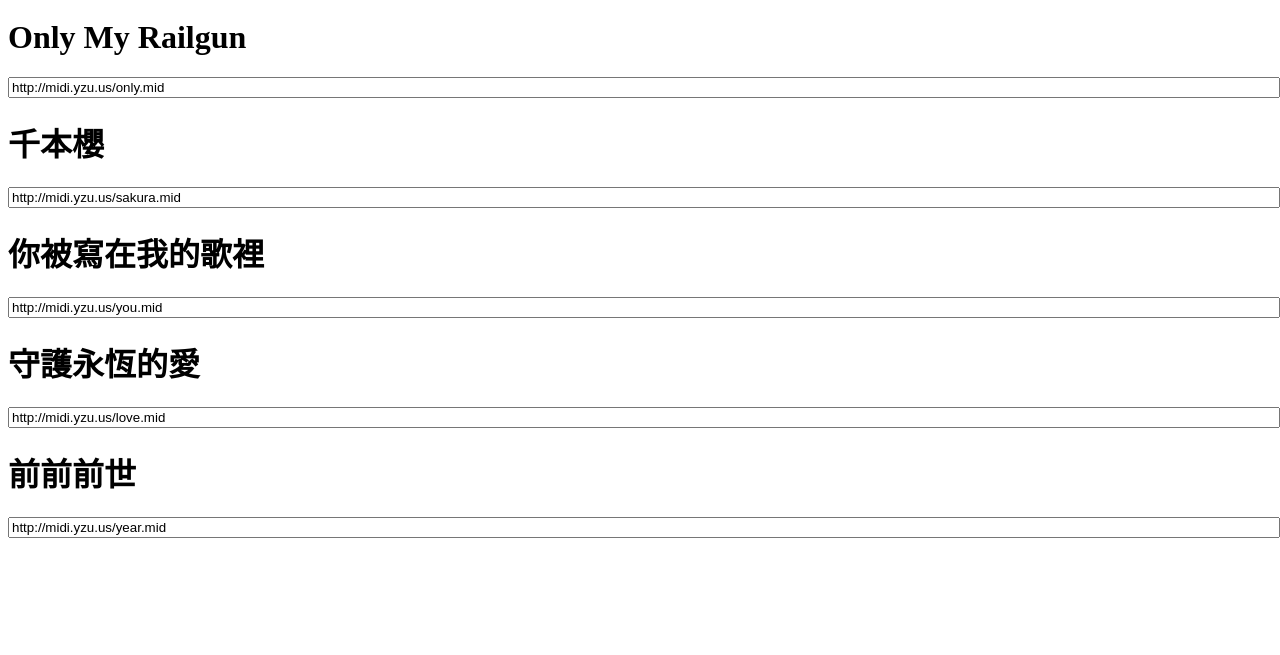
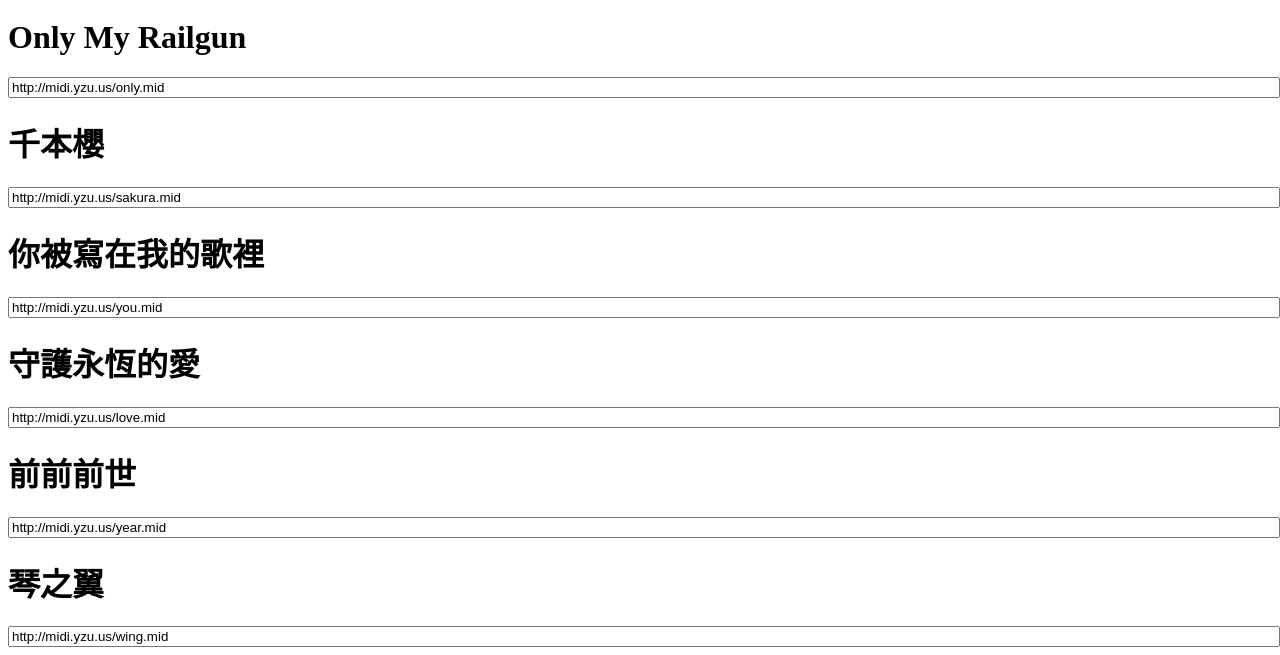
Before and after one commit to yanyiyi/MabinogiMidi, a plain HTML site: page index.html in a window 1280 px wide. Shown: the part 772-1427 px from the top of the page. Before the commit the page ends 1318 px from the top, so only its background shows below. Drawn offline with Linux system fonts and the light colour scheme.

Commit message:
琴之翼
琴之翼

```diff
--- a/index.html
+++ b/index.html
@@ -39,6 +39,8 @@
     <input type=text value="http://midi.yzu.us/love.mid" />
     <h1>前前前世</h1>
     <input type=text value="http://midi.yzu.us/year.mid" />
+    <h1>琴之翼</h1>
+    <input type=text value="http://midi.yzu.us/wing.mid" />
 </body>
 
 </html>
```
Also changed, not shown: 3 other files.
